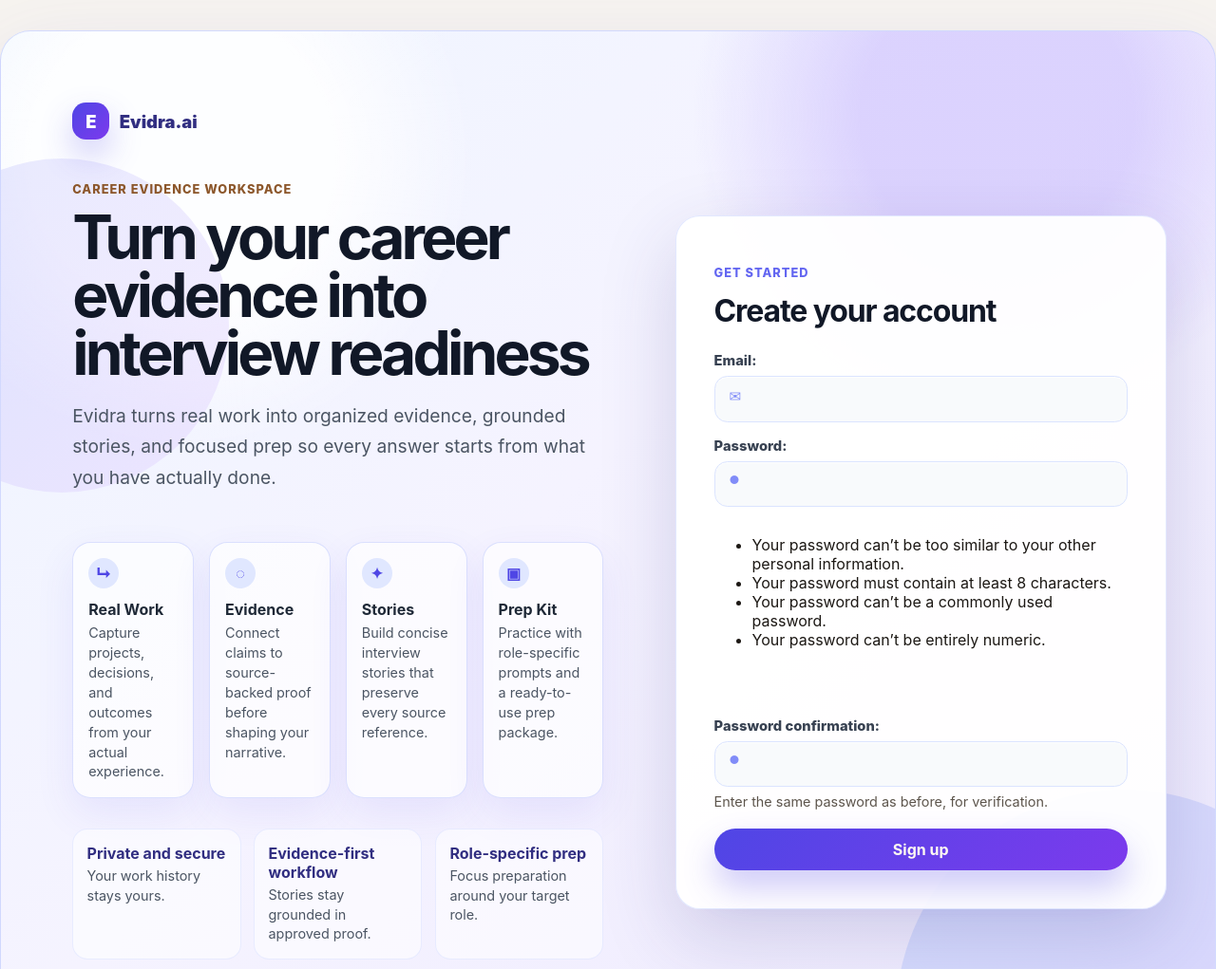
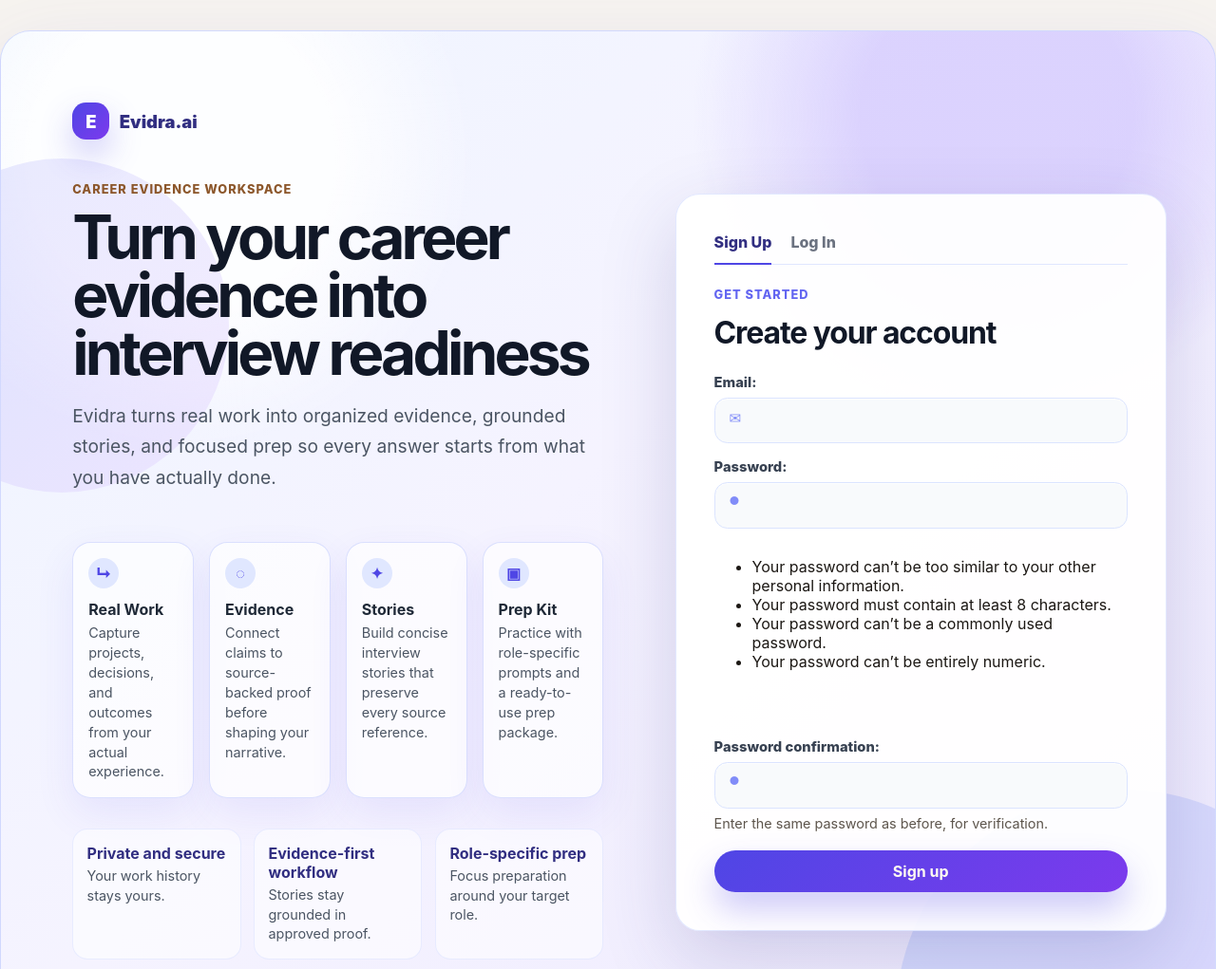
Before and after one commit to mahadevupadhyayula/Evidra, a Django app: page /accounts/signup/ in a window 1280 px wide. Shown: the part 77-1098 px from the top of the page at 95% size. Run offline with Django 5.2, Linux system fonts and the light colour scheme; parts of the project's set-up code (start-up, migrations or seed data) failed here and were passed over.

Commit message:
Add auth page tab links

```diff
--- a/templates/accounts/login.html
+++ b/templates/accounts/login.html
@@ -30,6 +30,10 @@
     </aside>
     <div class="auth-panel">
       <div class="auth-card">
+        <nav class="auth-tabs" aria-label="Authentication">
+          <a href="{% url 'accounts:signup' %}">Sign Up</a>
+          <button type="button" class="active" aria-current="page" disabled>Log In</button>
+        </nav>
         <p class="eyebrow">Welcome back</p>
         <h1>Log in</h1>
         <form method="post" novalidate>
--- a/templates/accounts/signup.html
+++ b/templates/accounts/signup.html
@@ -30,6 +30,10 @@
     </aside>
     <div class="auth-panel">
       <div class="auth-card">
+        <nav class="auth-tabs" aria-label="Authentication">
+          <button type="button" class="active" aria-current="page" disabled>Sign Up</button>
+          <a href="{% url 'accounts:login' %}">Log In</a>
+        </nav>
         <p class="eyebrow">Get started</p>
         <h1>Create your account</h1>
         <form method="post" novalidate>
```
Also changed, not shown: tests/accounts/test_auth_views.py (+14 -0 lines).
